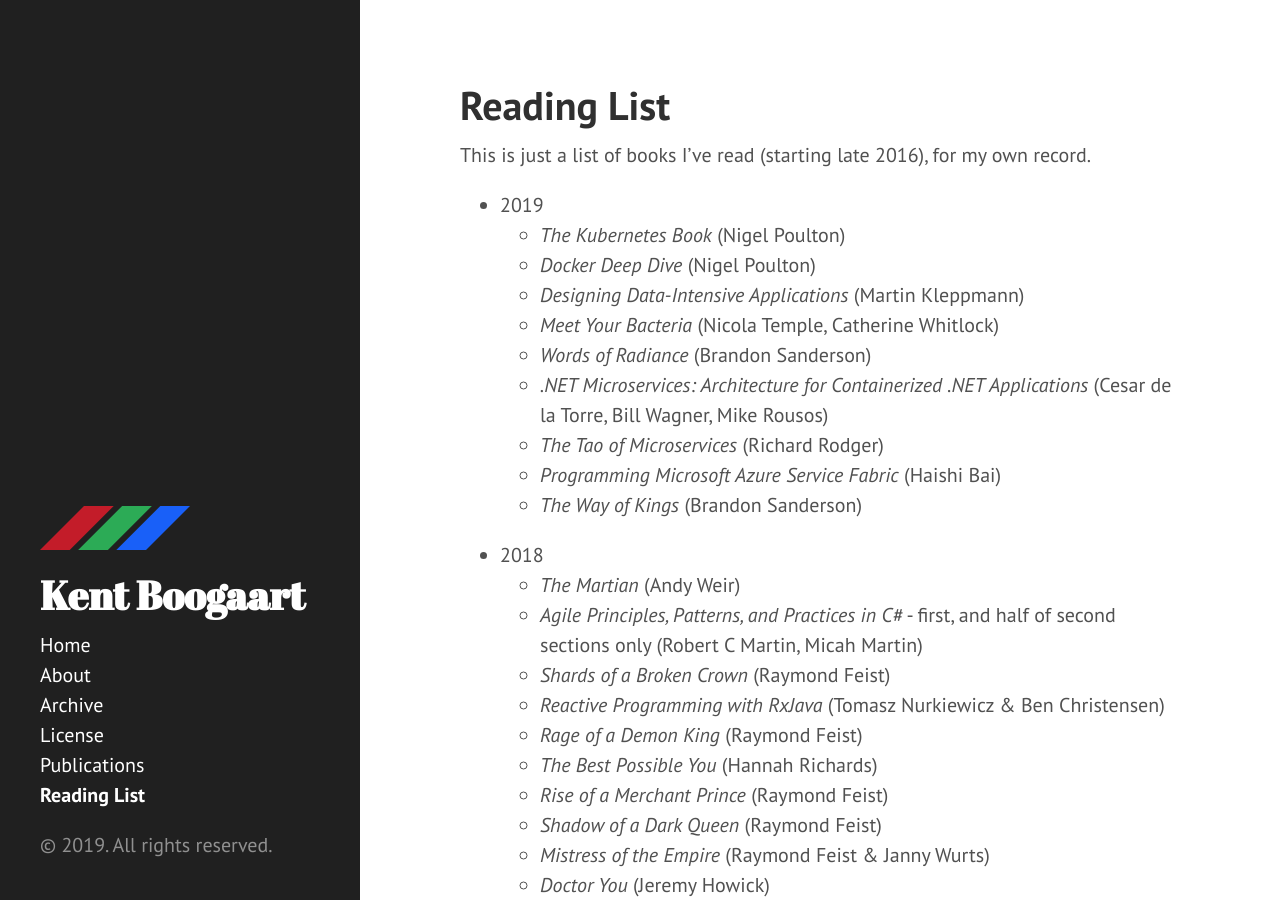
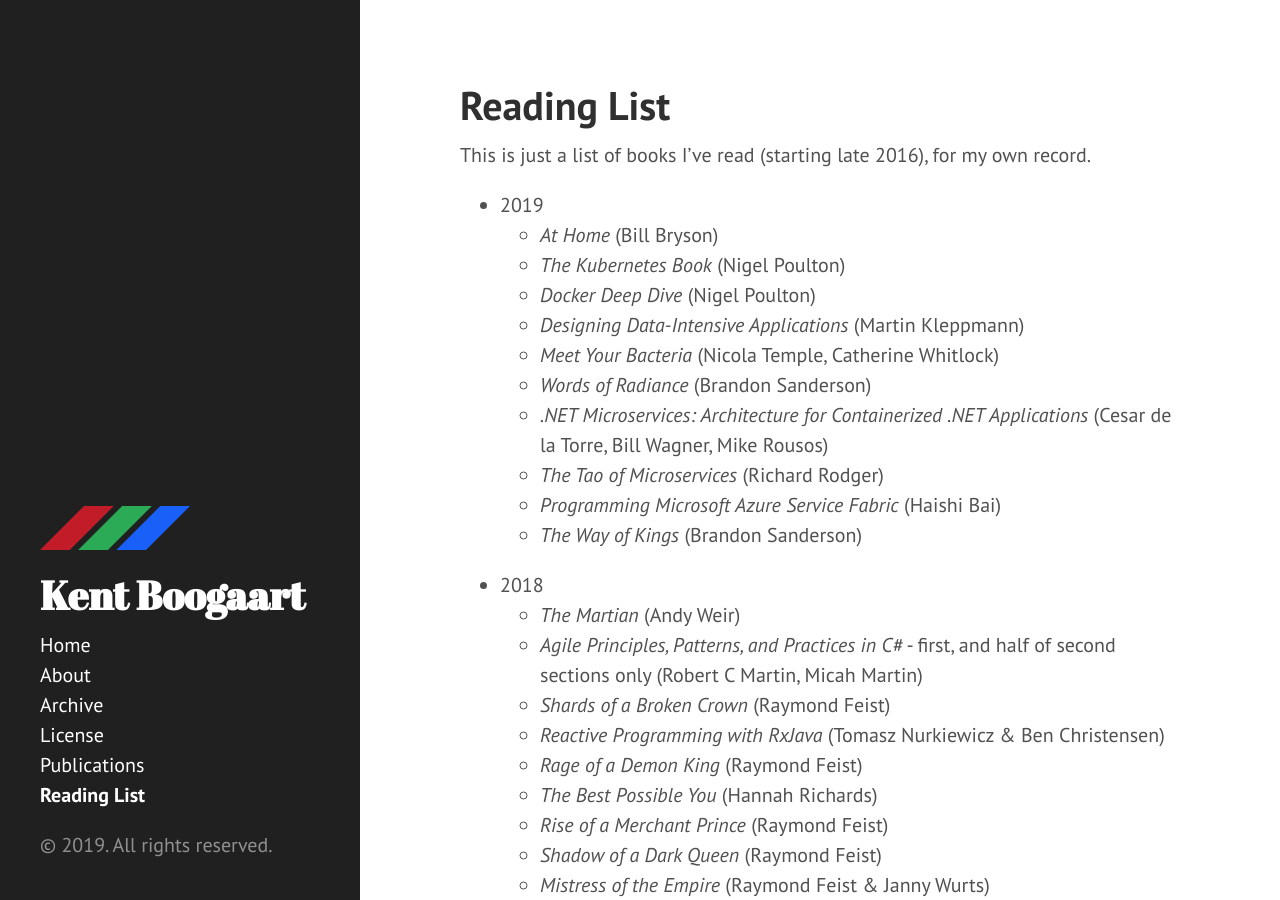
Before and after one commit to kentcb/kentcb.github.io, a Jekyll site: the page built from reading-list.md, in a window 1280 px wide and 900 px high. Built offline with Jekyll 4.4.1, drawn with Linux system fonts in a browser that asks for light colours; nearby versions of some CDN libraries.

Commit message:
Add At Home

```diff
--- a/reading-list.md
+++ b/reading-list.md
@@ -6,6 +6,7 @@
 This is just a list of books I've read (starting late 2016), for my own record.
 
 * 2019
+    * _At Home_ (Bill Bryson)
     * _The Kubernetes Book_ (Nigel Poulton)
     * _Docker Deep Dive_ (Nigel Poulton)
     * _Designing Data-Intensive Applications_ (Martin Kleppmann)
```
